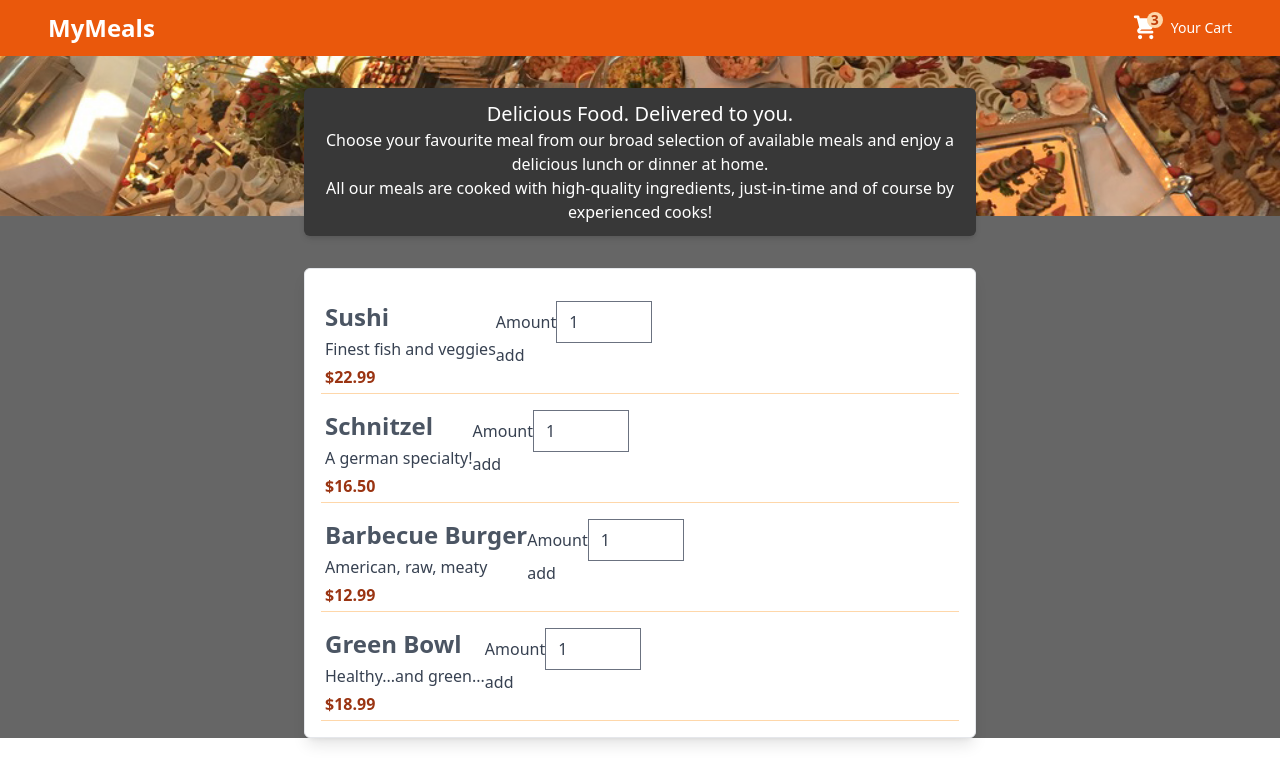
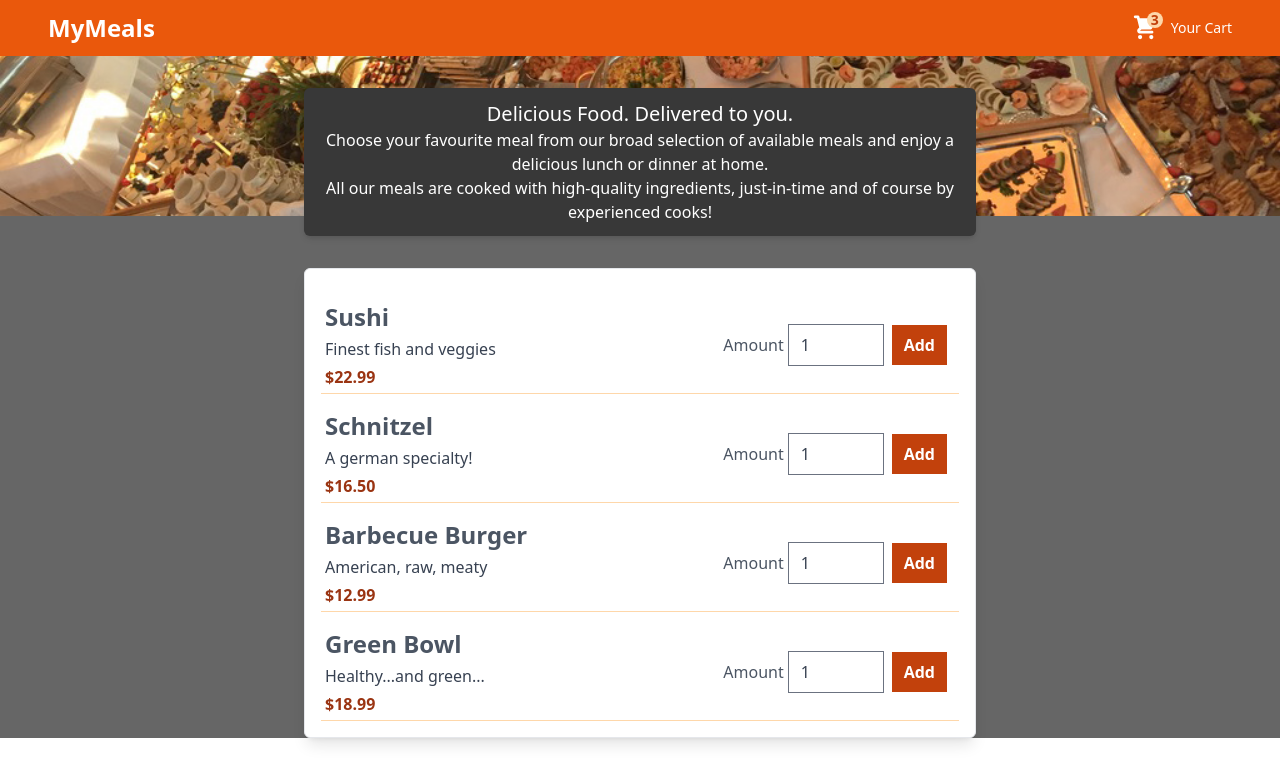
Before and after one commit to tolu-c/learnReact, a React (Create React App) app in the folder order-my-food/: page / in a window 1280 px wide. Shown: the top 784 px of the page. Built offline with nearby package versions, Linux system fonts and the light colour scheme.

Commit message:
styled form input

```diff
--- a/order-my-food/src/components/meals/MealItem/MealItem.js
+++ b/order-my-food/src/components/meals/MealItem/MealItem.js
@@ -4,16 +4,14 @@ import MealItemForm from "./MealItemForm";
 function MealItem(props) {
   const price = `$${props.price.toFixed(2)}`;
   return (
-    <li className="border-b border-orange-200 p-1 pt-4 flex">
+    <li className="border-b border-orange-200 p-1 pt-4 flex justify-between">
       <div className="flex flex-col gap-1 items-start">
         <h3 className="font-bold text-gray-600 text-2xl">{props.name}</h3>
         <div className="">{props.description}</div>
         <div className="text-orange-800 font-black text-base ">{price}</div>
       </div>
 
-      <div>
-        <MealItemForm />
-      </div>
+      <MealItemForm />
     </li>
   );
 }
--- a/order-my-food/src/components/meals/MealItem/MealItemForm.js
+++ b/order-my-food/src/components/meals/MealItem/MealItemForm.js
@@ -2,7 +2,7 @@ import Input from "../../ui/Input";
 
 function MealItemForm(props) {
   return (
-    <form className="">
+    <form className="mr-2 flex items-center gap-2">
       <Input label='Amount' input={{
         id: 'amount',
         type: 'number',
@@ -11,7 +11,7 @@ function MealItemForm(props) {
         step: '1',
         defaultValue: '1'
       }} />
-      <button>add</button>
+      <button className='bg-orange-700 text-white capitalize font-semibold p-2 px-3'>add</button>
     </form>
   );
 }
--- a/order-my-food/src/components/ui/Input.js
+++ b/order-my-food/src/components/ui/Input.js
@@ -1,7 +1,7 @@
 function Input(props) {
   return (
-    <div className="">
-      <label htmlFor={props.input.id} className="">
+    <div className="flex items-center gap-1">
+      <label htmlFor={props.input.id} className="text-gray-600 font-medium">
         {props.label}
       </label>
       <input {...props.input} />
```
